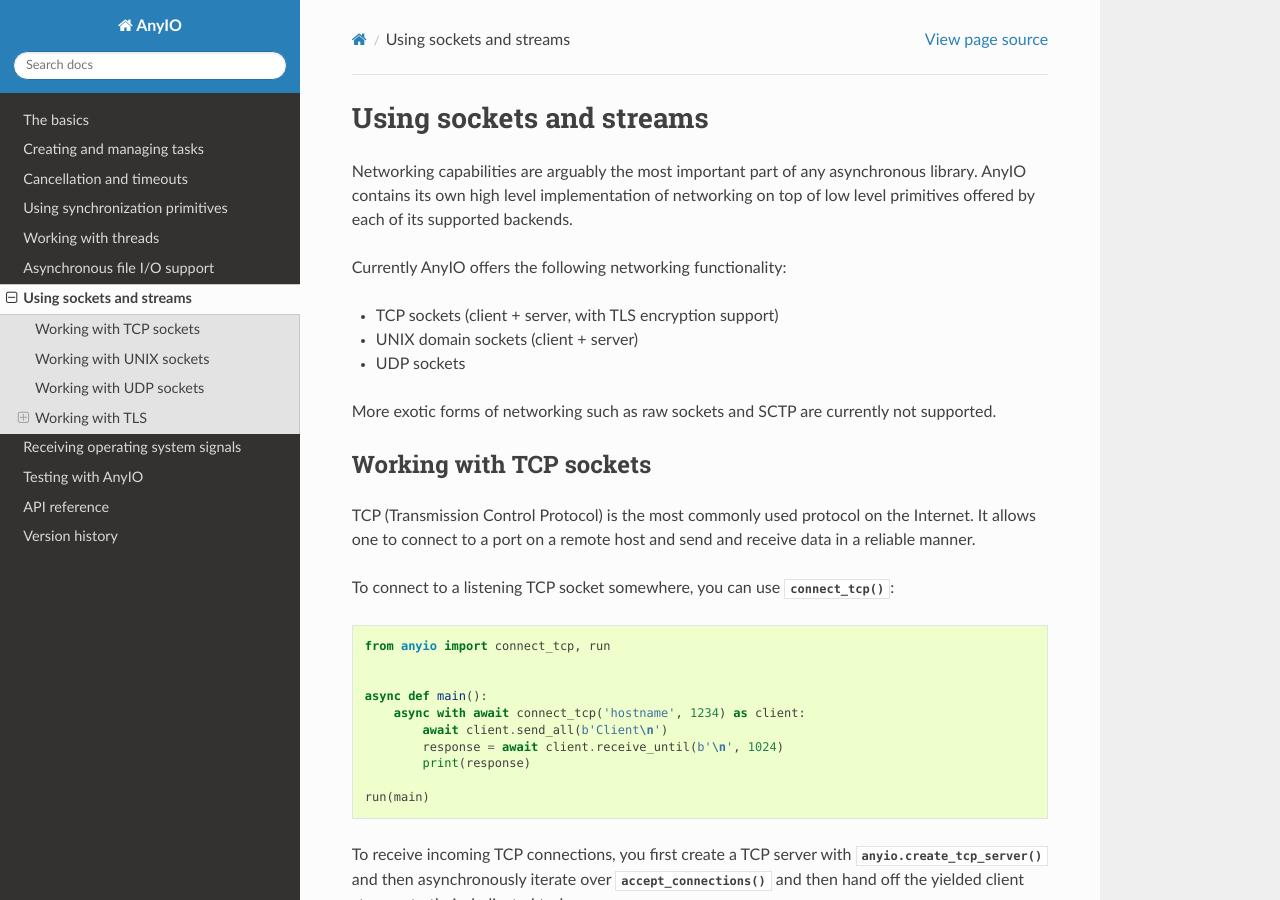
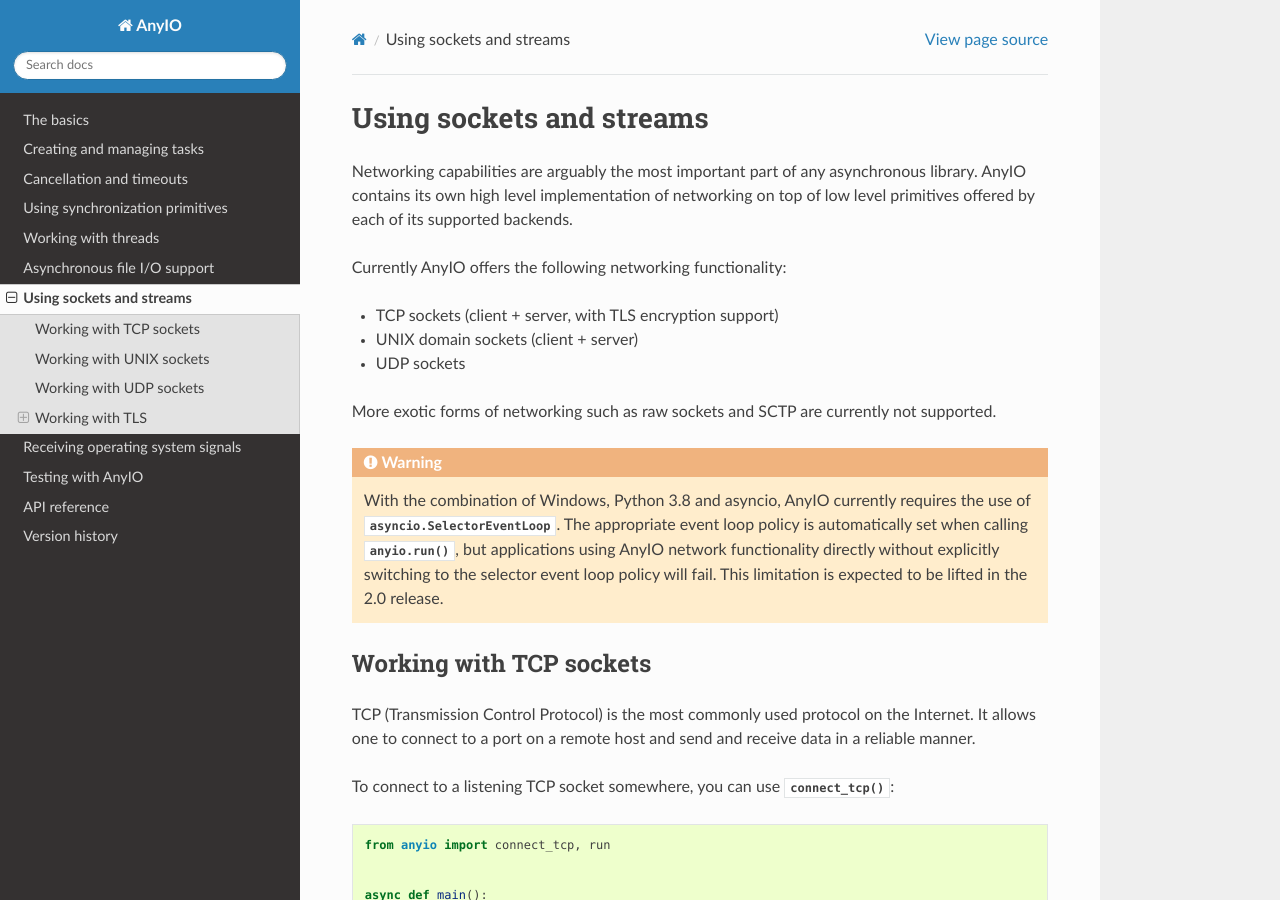
Before and after one commit to agronholm/anyio, a Sphinx documentation site: the page built from docs/networking.rst, in a window 1280 px wide and 900 px high. Built offline with Sphinx 7.4.7 and the Read the Docs theme 2.0.0, drawn with Linux system fonts in a browser that asks for light colours.

Commit message:
Mitigated the effects of ProactorEventLoop as default on Python 3.8

```diff
--- a/docs/networking.rst
+++ b/docs/networking.rst
@@ -12,6 +12,12 @@
 * UDP sockets
 
 More exotic forms of networking such as raw sockets and SCTP are currently not supported.
+
+.. warning:: With the combination of Windows, Python 3.8 and asyncio, AnyIO currently requires the
+    use of :class:`asyncio.SelectorEventLoop`. The appropriate event loop policy is automatically
+    set when calling :func:`anyio.run()`, but applications using AnyIO network functionality
+    directly without explicitly switching to the selector event loop policy will fail. This
+    limitation is expected to be lifted in the 2.0 release.
 
 Working with TCP sockets
 ------------------------
--- a/docs/versionhistory.rst
+++ b/docs/versionhistory.rst
@@ -10,6 +10,8 @@
 - Fixed ``KeyError`` on asyncio and curio where entering and exiting a cancel scope happens in
   different tasks
 - Fixed deprecation warnings on Python 3.8 about the ``loop`` argument of ``asyncio.Event()``
+- Forced the use ``WindowsSelectorEventLoopPolicy`` in ``asyncio.run`` when on Windows and asyncio
+  to keep network functionality working
 - Dropped support for trio v0.11
 
 **1.1.0**
```
Also changed, not shown: 1 other file.
